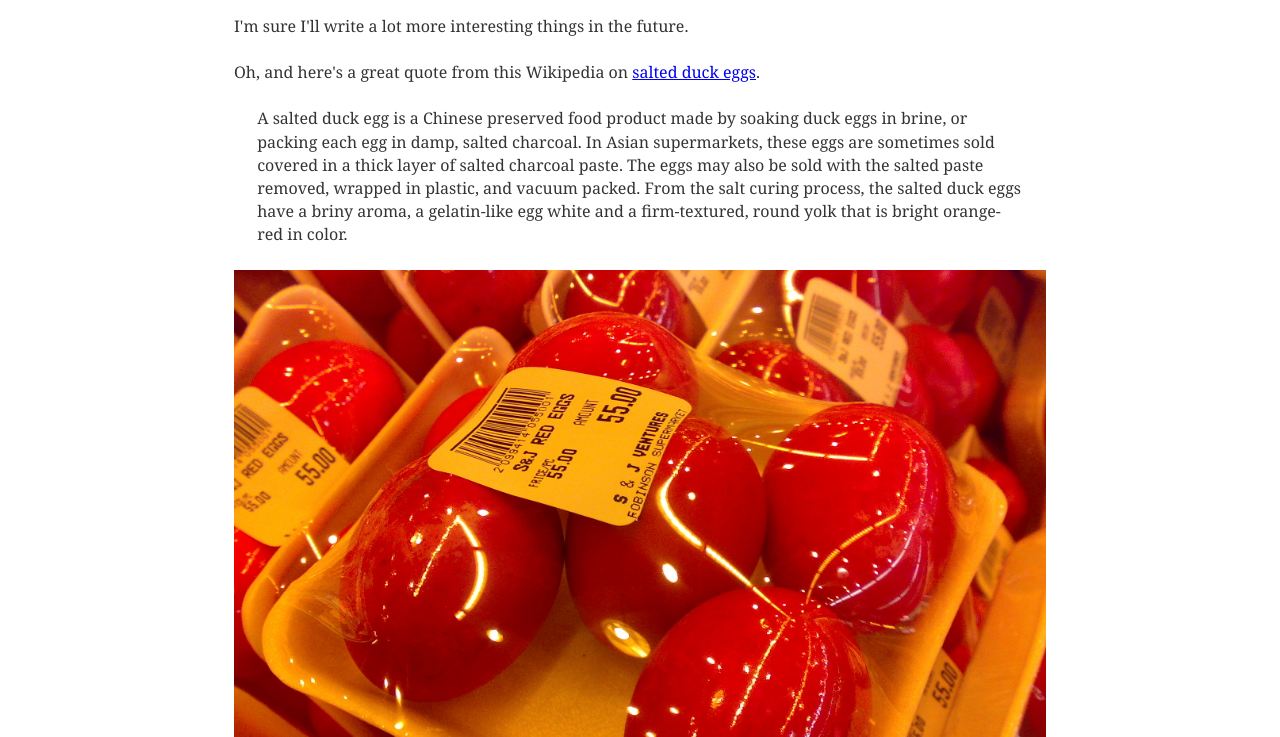
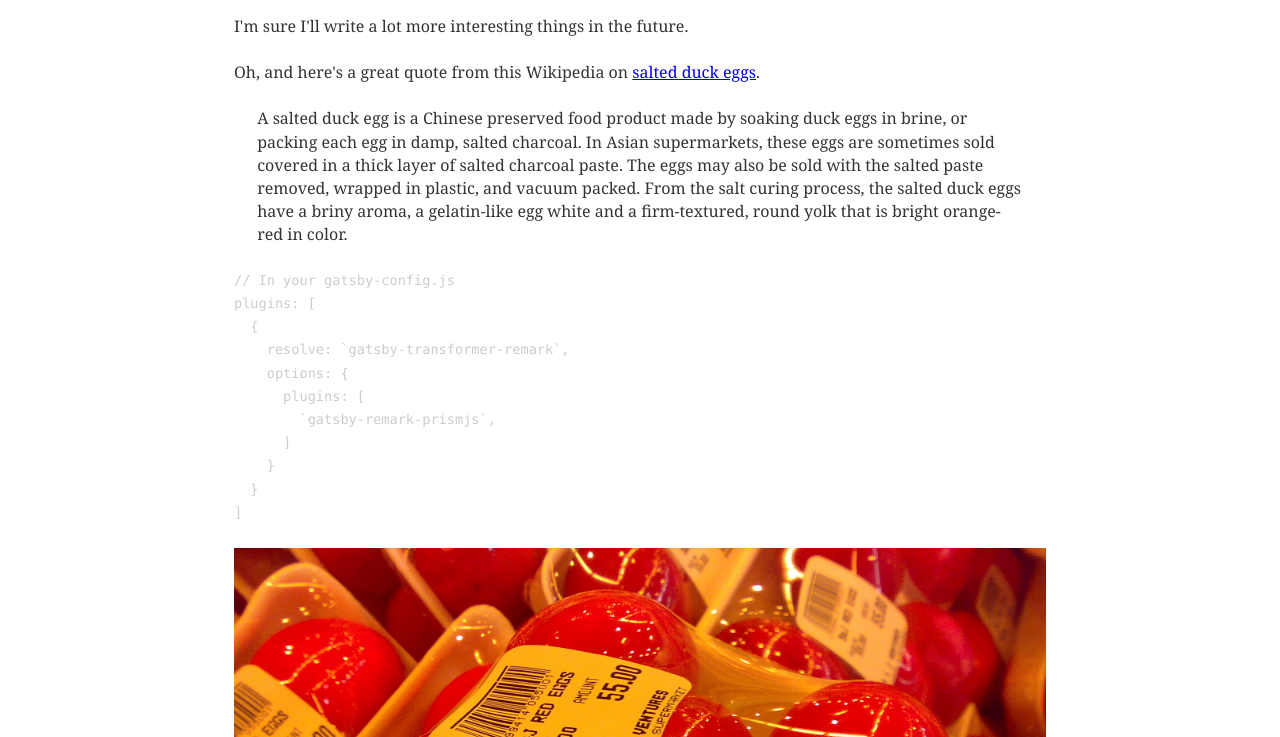
Before and after one commit to mrdotb/blog, a Gatsby site: page /hello-world/ in a window 1280 px wide. Shown: the part 363-1100 px from the top of the page. Built offline with nearby package versions, Linux system fonts and the light colour scheme; Gatsby itself is replaced by a stand-in of ours; some packages are replaced by stand-ins of ours; code samples lack their colours; what typography-theme-alton would draw is missing.

Commit message:
add code

````diff
--- a/content/blog/hello-world/index.md
+++ b/content/blog/hello-world/index.md
@@ -18,5 +18,18 @@ Oh, and here's a great quote from this Wikipedia on
 > wrapped in plastic, and vacuum packed. From the salt curing process, the
 > salted duck eggs have a briny aroma, a gelatin-like egg white and a
 > firm-textured, round yolk that is bright orange-red in color.
+```javascript
+// In your gatsby-config.js
+plugins: [
+  {
+    resolve: `gatsby-transformer-remark`,
+    options: {
+      plugins: [
+        `gatsby-remark-prismjs`,
+      ]
+    }
+  }
+]
+```
 
 ![Chinese Salty Egg](./salty_egg.jpg)
````
